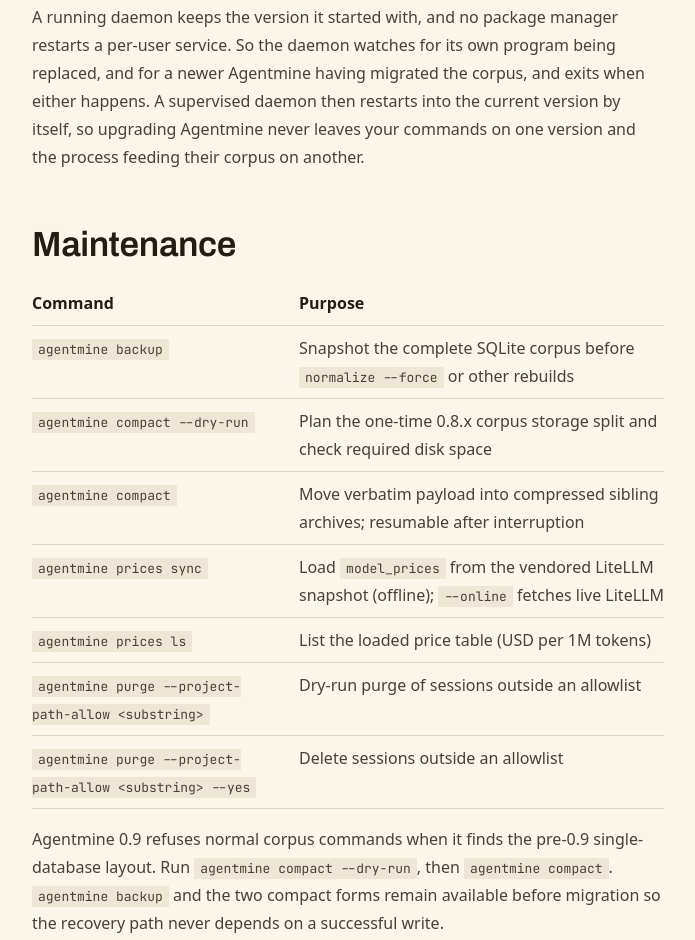
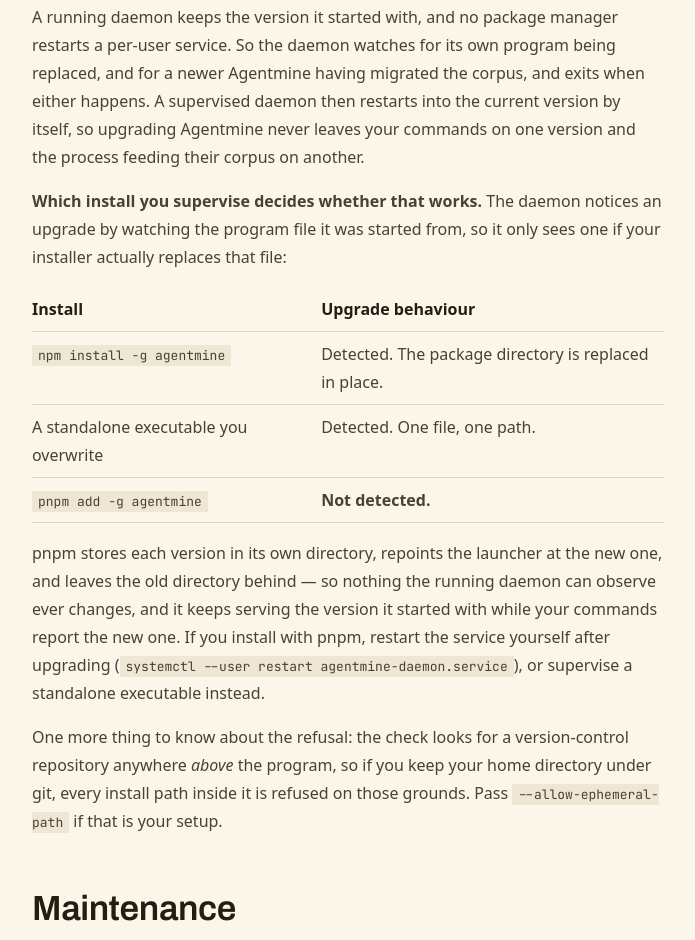
Before and after one commit to baranovxyz/agentmine-website, a plain HTML site: page reference/cli/index.html in a window 1280 px wide. Shown: the part 4895-5835 px from the top of the page, without its empty margins (292-987 px from the left). Drawn offline with Linux system fonts and the light colour scheme.

Commit message:
chore: refresh agentmine.io
Website-Snapshot: v1

```diff
--- a/pagefind/pagefind-entry.json
+++ b/pagefind/pagefind-entry.json
@@ -1 +1 @@
-{"version":"1.5.2","languages":{"en":{"hash":"en_18ce7576db","wasm":"en","page_count":10}},"include_characters":["_","‿","⁀","⁔","︳","︴","﹍","﹎","﹏","＿"]}
+{"version":"1.5.2","languages":{"en":{"hash":"en_15464286b3","wasm":"en","page_count":10}},"include_characters":["_","‿","⁀","⁔","︳","︴","﹍","﹎","﹏","＿"]}
--- a/reference/cli/index.html
+++ b/reference/cli/index.html
@@ -267,6 +267,41 @@
 either happens. A supervised daemon then restarts into the current version by
 itself, so upgrading Agentmine never leaves your commands on one version and the
 process feeding their corpus on another.</p>
+<p><strong>Which install you supervise decides whether that works.</strong> The daemon notices an
+upgrade by watching the program file it was started from, so it only sees one if
+your installer actually replaces that file:</p>
+
+
+
+
+
+
+
+
+
+
+
+
+
+
+
+
+
+
+
+
+
+<table><thead><tr><th>Install</th><th>Upgrade behaviour</th></tr></thead><tbody><tr><td><code>npm install -g agentmine</code></td><td>Detected. The package directory is replaced in place.</td></tr><tr><td>A standalone executable you overwrite</td><td>Detected. One file, one path.</td></tr><tr><td><code>pnpm add -g agentmine</code></td><td><strong>Not detected.</strong></td></tr></tbody></table>
+<p>pnpm stores each version in its own directory, repoints the launcher at the new
+one, and leaves the old directory behind — so nothing the running daemon can
+observe ever changes, and it keeps serving the version it started with while your
+commands report the new one. If you install with pnpm, restart the service
+yourself after upgrading (<code>systemctl --user restart agentmine-daemon.service</code>), or
+supervise a standalone executable instead.</p>
+<p>One more thing to know about the refusal: the check looks for a version-control
+repository anywhere <em>above</em> the program, so if you keep your home directory under
+git, every install path inside it is refused on those grounds. Pass
+<code>--allow-ephemeral-path</code> if that is your setup.</p>
 <h2 id="maintenance">Maintenance</h2>
 
 
```
Also changed, not shown: 6 other files.
